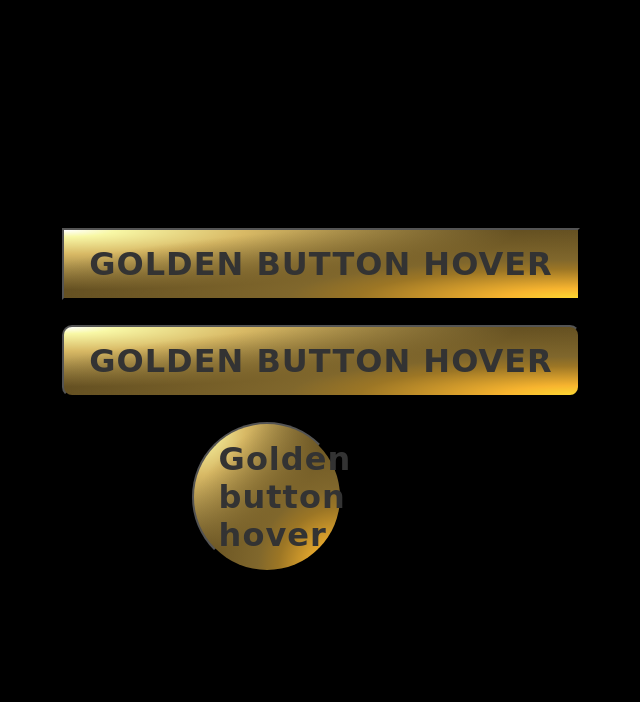
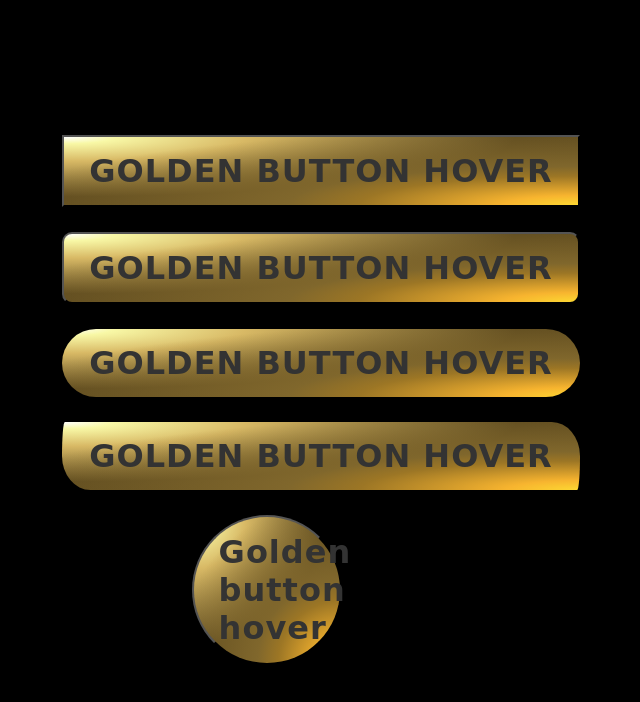
Before and after one commit to Aarigan/CFBL2-AMS-goldenButtonHover1, a plain HTML site: page index.html in a window 1280 px wide. Shown: the whole page, without its empty margins (319-959 px from the left). Drawn offline with Linux system fonts and the light colour scheme; a web font is replaced by a local one.

Commit message:
second commit

```diff
--- a/css/style.css
+++ b/css/style.css
@@ -22,6 +22,7 @@ body {
   gap: 25px;
 }
 
+/* button 1 */
 .buttons .button1 {
   display: inline-block;
   padding: 15px 25px;
@@ -39,6 +40,13 @@ body {
   cursor: pointer;
 }
 
+.button1:hover {
+  color: #f9e589;
+  background: radial-gradient(ellipse farthest-corner at left top, #fff 0%, #f8f8a6 7%, #d8b965 25%, #5d4a1f 62%, #5c491d 100%),
+              radial-gradient(ellipse farthest-corner at right bottom, #fdd832 0%, #f7b42f 10%, #9c7625 30%, #80672c 40%, transparent 80%);
+}
+
+/* button 2 */
 .buttons .button2 {
   padding: 15px 25px;
   font-family: 'Caramel', cursive;
@@ -56,7 +64,65 @@ body {
   cursor: pointer;
 }
 
+.button2:hover {
+  color: #f9e589;
+  background: radial-gradient(ellipse farthest-corner at left top, #fff 0%, #f8f8a6 7%, #d8b965 25%, #5d4a1f 62%, #5c491d 100%),
+              radial-gradient(ellipse farthest-corner at right bottom, #fdd832 0%, #f7b42f 10%, #9c7625 30%, #80672c 40%, transparent 80%);
+}
+
+/* button 3 */
 .buttons .button3 {
+  padding: 15px 25px;
+  font-family: 'Caramel', cursive;
+  font-size: 2em;
+  letter-spacing: 1px;
+  text-transform: uppercase;
+  text-align: center;
+  vertical-align: -5px;
+  font-weight: bold;
+  color: #333;
+  border: none;
+  background: radial-gradient(ellipse farthest-corner at right bottom, #fdd832 0%, #f7b42f 10%, #9c7625 30%, #80672c 40%, transparent 80%),
+              radial-gradient(ellipse farthest-corner at left top, #fff 0%, #f8f8a6 7%, #d8b965 25%, #5d4a1f 62%, #5c491d 100%);
+  border-radius: 50px;
+  transition: all 0.2s ease;
+  cursor: pointer;
+}
+
+.button3:hover {
+  color: #f9e589;
+  background: radial-gradient(ellipse farthest-corner at left top, #fff 0%, #f8f8a6 7%, #d8b965 25%, #5d4a1f 62%, #5c491d 100%),
+              radial-gradient(ellipse farthest-corner at right bottom, #fdd832 0%, #f7b42f 10%, #9c7625 30%, #80672c 40%, transparent 80%);
+}
+
+
+/* button 4 */
+.buttons .button4 {
+  padding: 15px 25px;
+  font-family: 'Caramel', cursive;
+  font-size: 2em;
+  letter-spacing: 1px;
+  text-transform: uppercase;
+  text-align: center;
+  vertical-align: -5px;
+  font-weight: bold;
+  color: #333;
+  border: none;
+  background: radial-gradient(ellipse farthest-corner at right bottom, #fdd832 0%, #f7b42f 10%, #9c7625 30%, #80672c 40%, transparent 80%),
+              radial-gradient(ellipse farthest-corner at left top, #fff 0%, #f8f8a6 7%, #d8b965 25%, #5d4a1f 62%, #5c491d 100%);
+  border-radius: 10px 100px / 120px;
+  transition: all 0.2s ease;
+  cursor: pointer;
+}
+
+.button4:hover {
+  color: #f9e589;
+  background: radial-gradient(ellipse farthest-corner at left top, #fff 0%, #f8f8a6 7%, #d8b965 25%, #5d4a1f 62%, #5c491d 100%),
+              radial-gradient(ellipse farthest-corner at right bottom, #fdd832 0%, #f7b42f 10%, #9c7625 30%, #80672c 40%, transparent 80%);
+}
+
+/* button 5 */
+.buttons .button5 {
   padding: 15px 25px;
   margin: 0 25%;
   font-family: 'Caramel', cursive;
@@ -75,20 +141,8 @@ body {
   cursor: pointer;
 }
 
-.button1:hover {
- color: #f9e589;
- background: radial-gradient(ellipse farthest-corner at left top, #fff 0%, #f8f8a6 7%, #d8b965 25%, #5d4a1f 62%,#5c491d 100%),
-             radial-gradient(ellipse farthest-corner at right bottom, #fdd832 0%,#f7b42f 10%, #9c7625 30%, #80672c 40%, transparent 80%);
-}
-
-.button2:hover {
+.button5:hover {
   color: #f9e589;
   background: radial-gradient(ellipse farthest-corner at left top, #fff 0%, #f8f8a6 7%, #d8b965 25%, #5d4a1f 62%, #5c491d 100%),
               radial-gradient(ellipse farthest-corner at right bottom, #fdd832 0%, #f7b42f 10%, #9c7625 30%, #80672c 40%, transparent 80%);
 }
-
-.button3:hover {
-  color: #f9e589;
-  background: radial-gradient(ellipse farthest-corner at left top, #fff 0%, #f8f8a6 7%, #d8b965 25%, #5d4a1f 62%, #5c491d 100%),
-              radial-gradient(ellipse farthest-corner at right bottom, #fdd832 0%, #f7b42f 10%, #9c7625 30%, #80672c 40%, transparent 80%);
-}
--- a/index.html
+++ b/index.html
@@ -13,6 +13,8 @@
     <button class="button1">Golden button hover</button>
     <button class="button2">Golden button hover</button>
     <button class="button3">Golden button hover</button>
+    <button class="button4">Golden button hover</button>
+    <button class="button5">Golden button hover</button>
   </div>
 
 </body>
```
